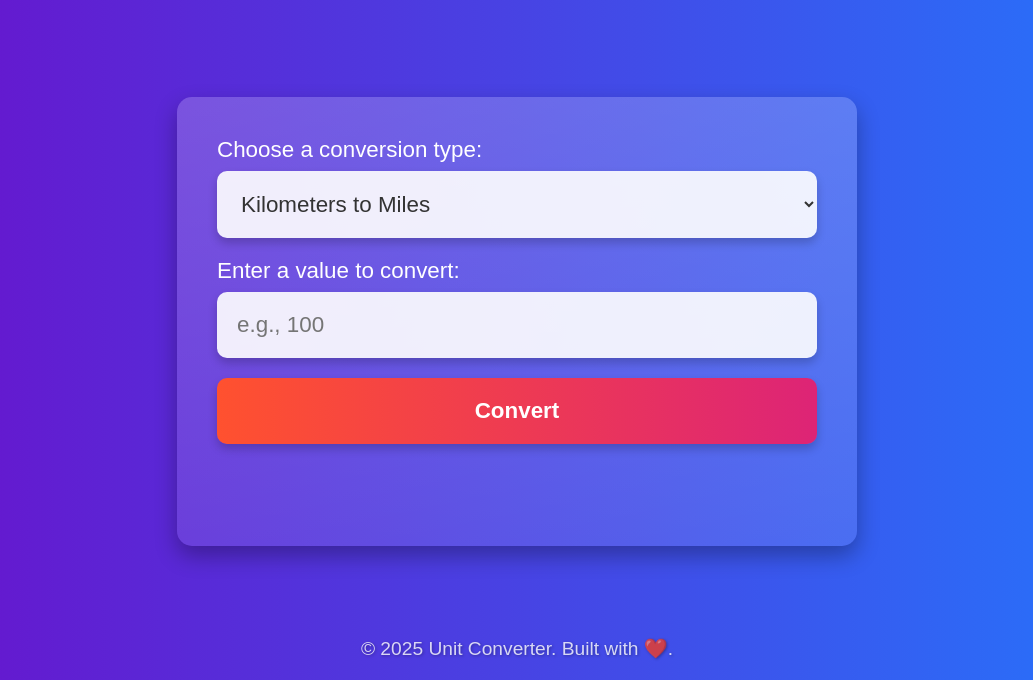
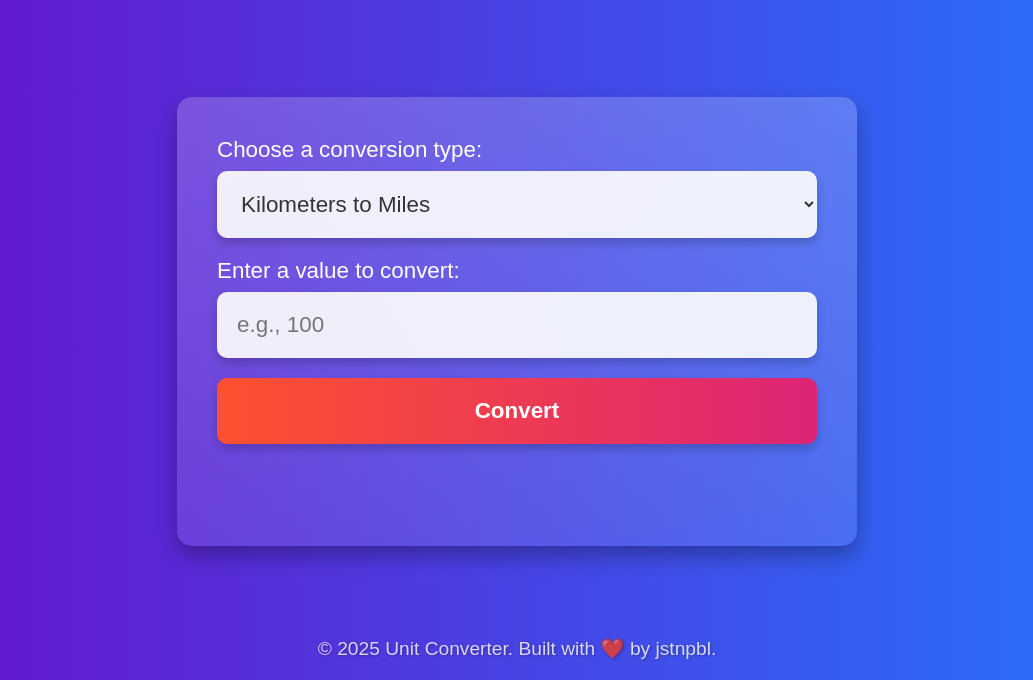
Before and after one commit to jstnpbl/unit_converter, a plain HTML site: page index.html in a window 1280 px wide. Shown: the part 160-840 px from the top of the page, without its empty margins (123-1156 px from the left). Drawn offline with Linux system fonts and the light colour scheme.

Commit message:
Updated index.html, style.css, and script.js for improved functionality and design

```diff
--- a/index.html
+++ b/index.html
@@ -36,7 +36,7 @@
     </div>
   </main>
   <footer>
-    &copy; 2025 Unit Converter. Built with ❤️.
+    &copy; 2025 Unit Converter. Built with ❤️ by jstnpbl.
   </footer>
   <script src="script.js"></script>
 </body>
```
